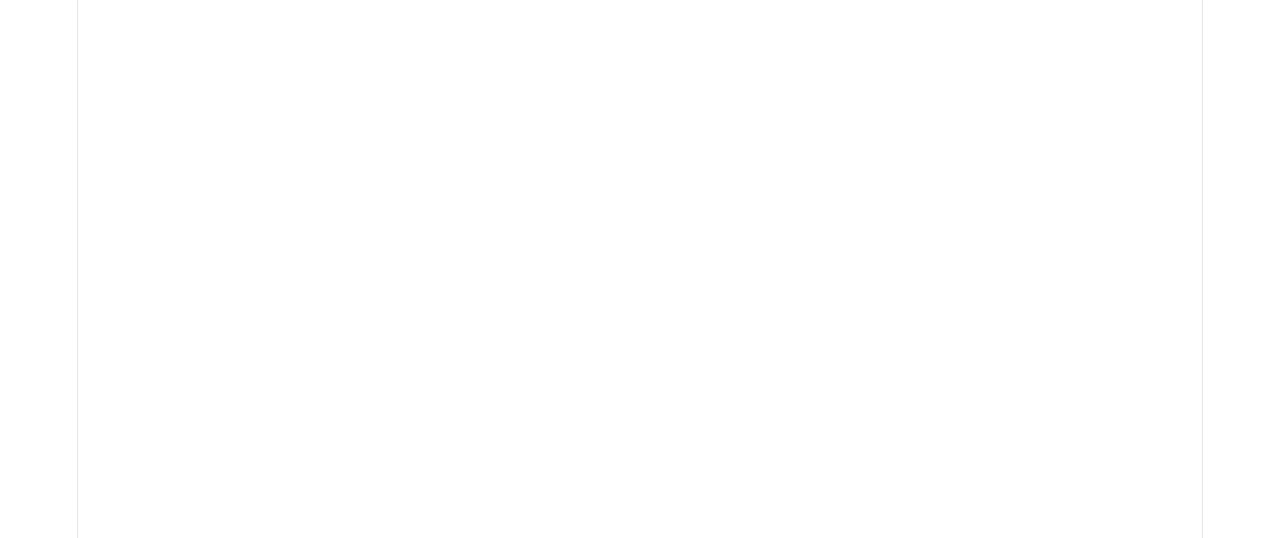
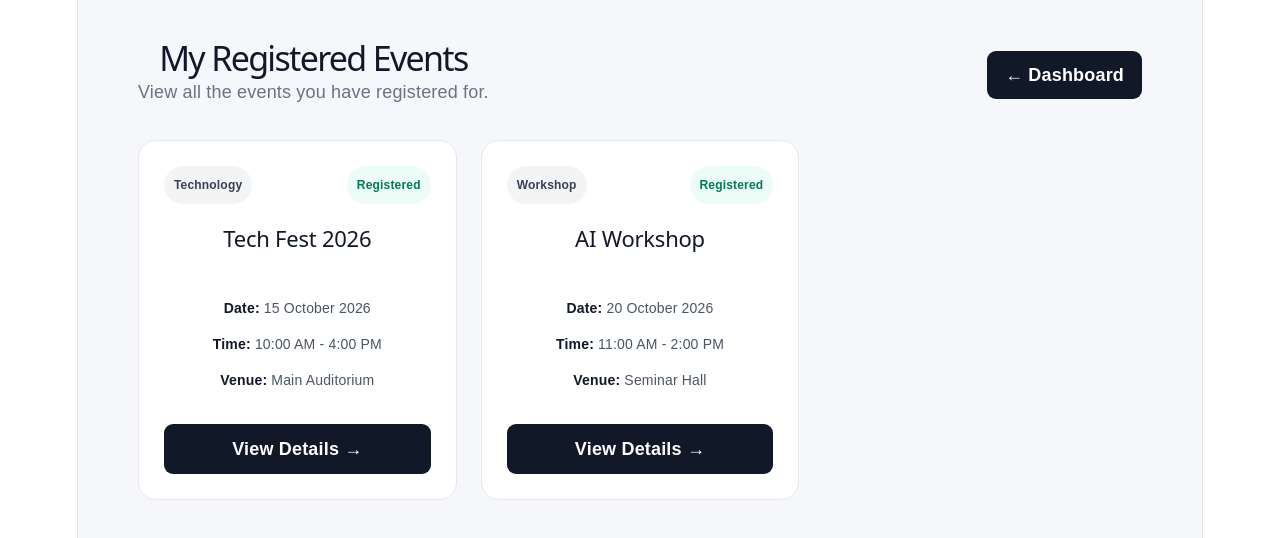
Before and after one commit to Khushinew/campus-event-portal, a React app in the folder frontend/: page /student/registered-events in a window 1280 px wide. Before the commit this address had no page. Shown: the top 538 px of the page. Built offline with nearby package versions, Linux system fonts and the light colour scheme; the HTML template or start-up script is replaced by a standard one.

Commit message:
Add student registered events page

```diff
--- a/frontend/src/App.jsx
+++ b/frontend/src/App.jsx
@@ -7,6 +7,7 @@ import Register from "./pages/Register";
 import StudentDashboard from "./pages/StudentDashboard";
 import ViewEvents from "./pages/StudentEvents/ViewEvents";
 import RegisterEvent from "./pages/StudentEvents/RegisterEvent";
+import RegisteredEvents from "./pages/StudentEvents/RegisteredEvents";
 
 function App() {
   return (
@@ -40,6 +41,12 @@ function App() {
           element={<RegisterEvent />}
         />
 
+        {/* Student Registered Events */}
+        <Route
+          path="/student/registered-events"
+          element={<RegisteredEvents />}
+        />
+
       </Routes>
     </BrowserRouter>
   );
--- /dev/null
+++ b/frontend/src/pages/StudentEvents/RegisteredEvents.css
@@ -0,0 +1,217 @@
+.registered-events-page {
+  min-height: 100vh;
+  background: #f5f7fb;
+  padding: 45px 60px;
+  color: #1f2937;
+}
+
+/* Header */
+
+.registered-header {
+  max-width: 1200px;
+  margin: 0 auto 35px;
+  display: flex;
+  justify-content: space-between;
+  align-items: center;
+}
+
+.registered-header h1 {
+  margin: 0;
+  font-size: 34px;
+  color: #111827;
+}
+
+.registered-header p {
+  margin: 8px 0 0;
+  color: #6b7280;
+}
+
+.back-btn {
+  text-decoration: none;
+  background: #111827;
+  color: white;
+  padding: 11px 18px;
+  border-radius: 9px;
+  font-weight: 600;
+  transition: 0.2s ease;
+}
+
+.back-btn:hover {
+  background: #374151;
+}
+
+/* Container */
+
+.registered-events-container {
+  max-width: 1200px;
+  margin: 0 auto;
+}
+
+/* Events Grid */
+
+.registered-events-grid {
+  display: grid;
+  grid-template-columns: repeat(3, 1fr);
+  gap: 24px;
+}
+
+/* Event Card */
+
+.registered-event-card {
+  background: white;
+  border: 1px solid #e5e7eb;
+  border-radius: 18px;
+  padding: 25px;
+  min-height: 300px;
+  display: flex;
+  flex-direction: column;
+  transition:
+    transform 0.2s ease,
+    box-shadow 0.2s ease;
+}
+
+.registered-event-card:hover {
+  transform: translateY(-5px);
+  box-shadow: 0 12px 28px rgba(0, 0, 0, 0.08);
+}
+
+/* Card Top */
+
+.registered-card-top {
+  display: flex;
+  justify-content: space-between;
+  align-items: center;
+  gap: 10px;
+}
+
+.event-category {
+  background: #f3f4f6;
+  color: #374151;
+  padding: 6px 10px;
+  border-radius: 20px;
+  font-size: 12px;
+  font-weight: 600;
+}
+
+.event-status {
+  background: #ecfdf5;
+  color: #047857;
+  padding: 6px 10px;
+  border-radius: 20px;
+  font-size: 12px;
+  font-weight: 600;
+}
+
+/* Content */
+
+.registered-event-card h2 {
+  margin: 22px 0 18px;
+  font-size: 22px;
+  color: #111827;
+}
+
+.event-info {
+  margin-bottom: 20px;
+}
+
+.event-info p {
+  margin: 10px 0;
+  color: #4b5563;
+  font-size: 14px;
+}
+
+.event-info strong {
+  color: #111827;
+}
+
+/* Details Button */
+
+.details-btn {
+  display: block;
+  margin-top: auto;
+  text-align: center;
+  text-decoration: none;
+  background: #111827;
+  color: white;
+  padding: 12px;
+  border-radius: 9px;
+  font-weight: 600;
+  transition: 0.2s ease;
+}
+
+.details-btn:hover {
+  background: #374151;
+}
+
+/* Empty State */
+
+.no-events {
+  background: white;
+  border: 1px solid #e5e7eb;
+  border-radius: 18px;
+  padding: 60px 30px;
+  text-align: center;
+}
+
+.no-events-icon {
+  font-size: 45px;
+  margin-bottom: 15px;
+}
+
+.no-events h2 {
+  margin: 0 0 10px;
+  color: #111827;
+}
+
+.no-events p {
+  margin: 0 0 25px;
+  color: #6b7280;
+}
+
+.browse-btn {
+  display: inline-block;
+  text-decoration: none;
+  background: #111827;
+  color: white;
+  padding: 12px 20px;
+  border-radius: 9px;
+  font-weight: 600;
+}
+
+.browse-btn:hover {
+  background: #374151;
+}
+
+/* Tablet */
+
+@media (max-width: 950px) {
+  .registered-events-grid {
+    grid-template-columns: repeat(2, 1fr);
+  }
+
+  .registered-events-page {
+    padding: 40px 35px;
+  }
+}
+
+/* Mobile */
+
+@media (max-width: 650px) {
+  .registered-events-page {
+    padding: 30px 20px;
+  }
+
+  .registered-header {
+    flex-direction: column;
+    align-items: flex-start;
+    gap: 20px;
+  }
+
+  .registered-header h1 {
+    font-size: 28px;
+  }
+
+  .registered-events-grid {
+    grid-template-columns: 1fr;
+  }
+}
--- /dev/null
+++ b/frontend/src/pages/StudentEvents/RegisteredEvents.jsx
@@ -0,0 +1,107 @@
+import { Link } from "react-router-dom";
+import "./RegisteredEvents.css";
+
+function RegisteredEvents() {
+  const registeredEvents = [
+    {
+      id: 1,
+      title: "Tech Fest 2026",
+      date: "15 October 2026",
+      time: "10:00 AM - 4:00 PM",
+      venue: "Main Auditorium",
+      category: "Technology",
+      status: "Registered",
+    },
+    {
+      id: 2,
+      title: "AI Workshop",
+      date: "20 October 2026",
+      time: "11:00 AM - 2:00 PM",
+      venue: "Seminar Hall",
+      category: "Workshop",
+      status: "Registered",
+    },
+  ];
+
+  return (
+    <div className="registered-events-page">
+
+      {/* Header */}
+      <div className="registered-header">
+        <div>
+          <h1>My Registered Events</h1>
+          <p>View all the events you have registered for.</p>
+        </div>
+
+        <Link to="/student-dashboard" className="back-btn">
+          ← Dashboard
+        </Link>
+      </div>
+
+      {/* Events */}
+      <div className="registered-events-container">
+
+        {registeredEvents.length > 0 ? (
+          <div className="registered-events-grid">
+
+            {registeredEvents.map((event) => (
+              <div className="registered-event-card" key={event.id}>
+
+                <div className="registered-card-top">
+                  <span className="event-category">
+                    {event.category}
+                  </span>
+
+                  <span className="event-status">
+                    {event.status}
+                  </span>
+                </div>
+
+                <h2>{event.title}</h2>
+
+                <div className="event-info">
+                  <p>
+                    <strong>Date:</strong> {event.date}
+                  </p>
+
+                  <p>
+                    <strong>Time:</strong> {event.time}
+                  </p>
+
+                  <p>
+                    <strong>Venue:</strong> {event.venue}
+                  </p>
+                </div>
+
+                <Link
+                  to="/student/event-details"
+                  className="details-btn"
+                >
+                  View Details →
+                </Link>
+
+              </div>
+            ))}
+
+          </div>
+        ) : (
+          <div className="no-events">
+            <div className="no-events-icon">📅</div>
+            <h2>No Registered Events</h2>
+            <p>
+              You have not registered for any campus events yet.
+            </p>
+
+            <Link to="/student/events" className="browse-btn">
+              Browse Events
+            </Link>
+          </div>
+        )}
+
+      </div>
+
+    </div>
+  );
+}
+
+export default RegisteredEvents;
```
